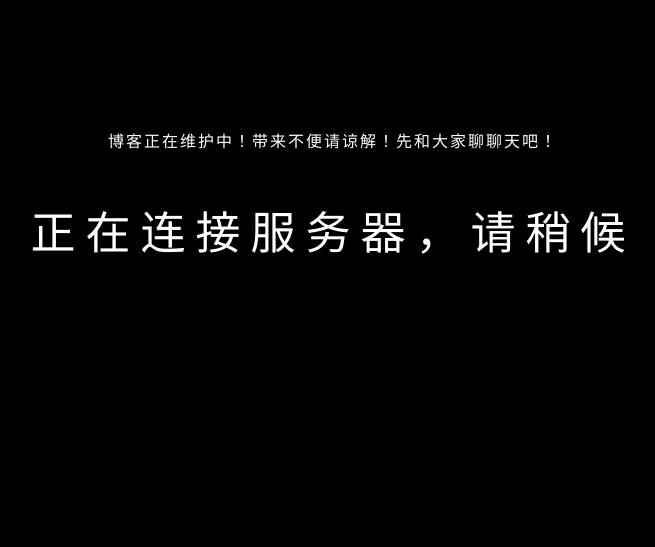
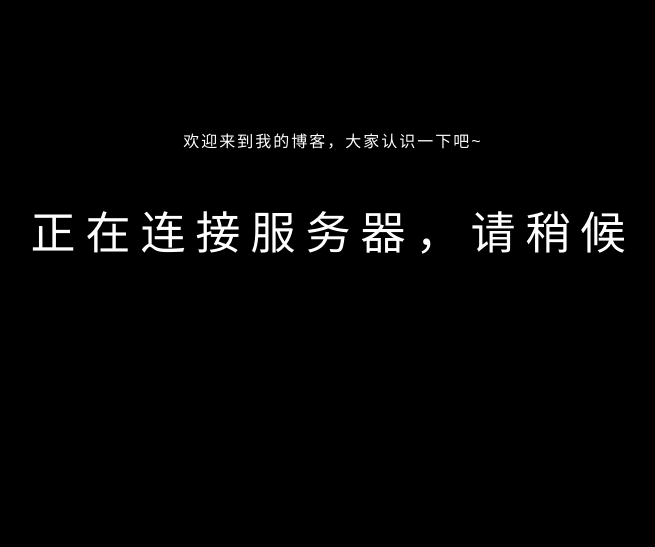
Before and after one commit to uestcxl/dreamflychat, a website: page public/index.html in a window 1280 px wide. Shown: the part 88-635 px from the top of the page, without its empty margins (307-962 px from the left). Drawn offline with nearby package versions, Linux system fonts and the light colour scheme; no server answers.

Commit message:
修改标题“

```diff
--- a/public/index.html
+++ b/public/index.html
@@ -33,7 +33,8 @@
             </div>
 
             <div id="loginWrapper">
-                <p id="titleContent">博客正在维护中！带来不便请谅解！先和大家聊聊天吧！</p>
+                <!-- <p id="titleContent">博客正在维护中！带来不便请谅解！先和大家聊聊天吧！</p> --!>
+                <p id="titleContent">欢迎来到我的博客，大家认识一下吧~</p>
                 <p id="info">正在连接服务器，请稍候</p>
                 <div id="nickWrapper">
                     <input type="text" placeHolder="您的昵称" id="nicknameinput">
```
